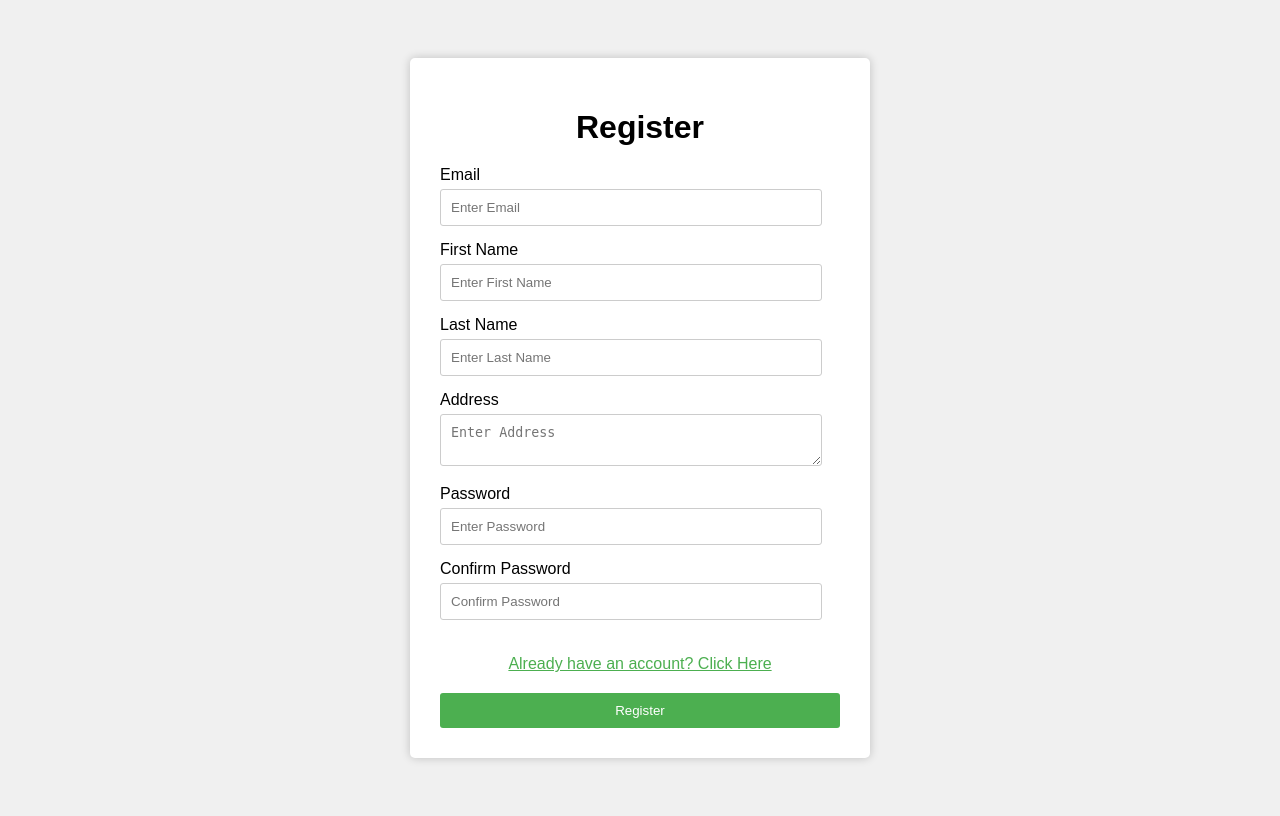
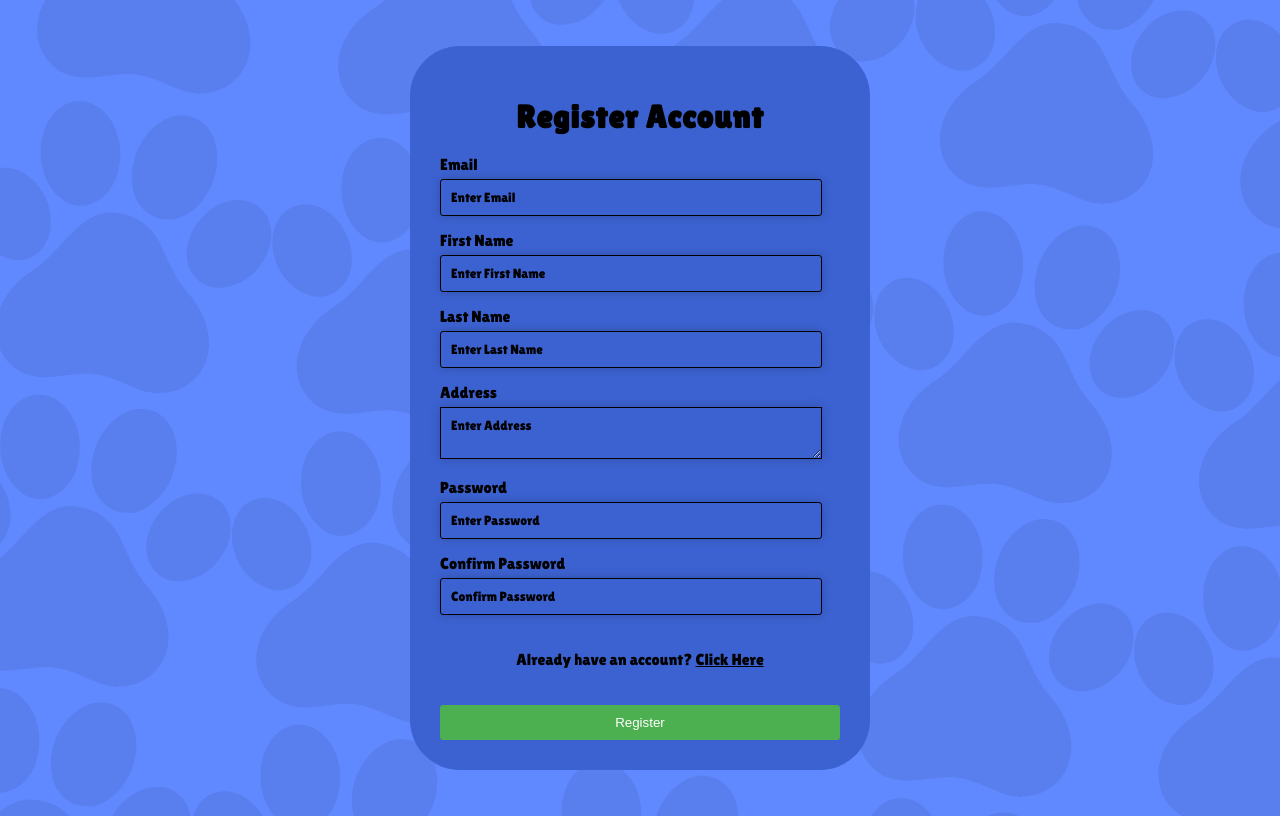
Before and after one commit to Fusbydev/petresq, a PHP site: page /registration.php in a window 1280 px wide. Run offline with PHP 8.4, Linux system fonts and the light colour scheme.

Commit message:
update profile and registration

```diff
--- a/edit-profile.php
+++ b/edit-profile.php
@@ -186,7 +186,7 @@ if ($_SERVER["REQUEST_METHOD"] == "POST") {
             if(image.length > 0) {
                 $("#pfp").attr('src', 'profile-pix/'+image+'');
             } else {
-                $("#pfp").attr('src', 'shrek.png');
+                $("#pfp").attr('src', 'profile-pix/no-profile-picture-15257.png');
             }
 
             $('#fname').val(data[0].first_name); // Accessing the first element of the array
--- a/listing.php
+++ b/listing.php
@@ -684,8 +684,9 @@ function viewListSeen(id, image, name, description, address, email) {
     console.log(id);
 }
 function listing(id, image, name, description, address, email, lastSeen, lost, date, profile, lister_id) {
-    console.log(profile);
+    console.log(profile.length);
     var container = $("#dataset");
+
     if (lost == 1) {
         var truncatedDescription = description.length > 100 ? description.substring(0, 50) + '...' : description;
         var cardHtml = `
@@ -761,6 +762,8 @@ function listing(id, image, name, description, address, email, lastSeen, lost, d
 
     // Initialize magnify on .zoom elements
     $('.zoom').magnify();
+    console.log(profile)
+
 }
 
 function startTextToSpeech(name, description, address) {
--- a/registration.php
+++ b/registration.php
@@ -10,15 +10,22 @@ if ($_SERVER["REQUEST_METHOD"] == "POST") {
         $confirm = $_POST['retype_password']; // Corrected variable name
         $address = $_POST['address']; // Corrected variable name
 
+        // Check if the email already exists in the database
+        $check_email_query = "SELECT * FROM account WHERE email = '$email'";
+        $result = mysqli_query($conn, $check_email_query);
+        if (mysqli_num_rows($result) > 0) {
+            echo "<script>alert('Email is already taken. Please choose another email.')</script>";
+
+        } else {
             if (strlen($password) < 8) { // Corrected function name
-            echo "<script>alert('password too short')</script>"; // Corrected alert message
+                echo "<script>alert('Password too short')</script>"; // Corrected alert message
             } else {
                 if ($password === $confirm) {
                     // Hash the password before storing it in the database for security reasons
                     $hashed_password = password_hash($password, PASSWORD_DEFAULT);
 
                     // Prepare and execute the SQL query
-                $sql = "INSERT INTO account (email, first_name, last_name, pasword, address) VALUES ('$email','$fname','$lname','$hashed_password','$address')";
+                    $sql = "INSERT INTO account (email, first_name, last_name, pasword, address, profile) VALUES ('$email','$fname','$lname','$hashed_password','$address', 'no-profile-picture-15257.png')";
                     if (mysqli_query($conn, $sql)) {
                         echo "<script>alert('Registration successful');</script>";
                         header("location: login.php");
@@ -33,7 +40,9 @@ if ($_SERVER["REQUEST_METHOD"] == "POST") {
             }
         }
     }
+}
 ?>
+
 <!DOCTYPE html>
 <html lang="en">
 <head>
@@ -41,13 +50,15 @@ if ($_SERVER["REQUEST_METHOD"] == "POST") {
 <meta name="viewport" content="width=device-width, initial-scale=1.0">
 <title>Registration Page</title>
 <style>
+  @import url('https://fonts.googleapis.com/css2?family=Bebas+Neue&family=Lilita+One&display=swap');
 body {
-  font-family: sans-serif;
   display: flex;
   justify-content: center;
   align-items: center;
   min-height: 100vh;
-  background-color: #f0f0f0;
+  background-image:url("background.png");
+  font-family: "Lilita One", sans-serif;
+
 }
 
 
@@ -55,8 +66,9 @@ body {
   width: 400px; /* Adjust width as needed */
   padding: 30px;
   background-color: white;
-  border-radius: 5px;
-  box-shadow: 0 0 10px rgba(0, 0, 0, 0.2);
+  border-radius: 50px;
+  background-color: #3C62D1;
+  background-color: ;
 }
 
 
@@ -77,7 +89,7 @@ body {
 .registration-form input[type="email"] {
   width: 90%; /* Full width for each input */
   padding: 10px;
-  border: 1px solid #ccc;
+  border: 1px solid black;
   border-radius: 3px;
   margin-bottom: 15px; /* Adjust spacing between inputs */
 }
@@ -86,7 +98,7 @@ body {
 .registration-form textarea {
   width: 90%; /* Full width for textarea */
   padding: 10px;
-  border: 1px solid #ccc;
+  border: 1px solid black
   border-radius: 3px;
   margin-bottom: 15px; /* Adjust spacing between textarea and button */
 }
@@ -111,18 +123,47 @@ body {
   margin-top: 20px; /* Add space above the link */
 }
 
+input{
+  background: transparent;
+  color: black;
+  border: 1px solid black;
+  box-shadow: 0 0 10px rgba(0, 0, 0, 0.2);
+}
+textarea{
+  background: transparent;
+  color: black;
+  border: 1px solid black;
+  box-shadow: 0 0 10px rgba(0, 0, 0, 0.2);
+}
 
-/* Adjust placeholder text color */
-.registration-form input[type="text"],
-.registration-form input[type="password"],
-.registration-form input[type="email"],
-.registration-form textarea {
-  ::placeholder { /* Target the pseudo-element */
-    color: #ccc; /* Adjust for better readability */
-  }
+::placeholder {
+  color: black;
+  font-family: "Lilita One", sans-serif;
 }
 
 
+a {
+  color: black;
+}
+.login-button{
+  color: black;
+  text-decoration: none;
+}
+.lab{
+  letter-spacing: 1px;
+}
+.msg{
+  position: absolute;
+  padding: 0px 3px 0px 3px;
+  border-radius: 10px;
+  margin-left: 50px;
+  margin-top: -2px;
+  height: 20px;
+}
+.msg p {
+  margin-top: 0;
+  color: orange;
+}
 /* Media query for smaller screens (adjust as needed) */
 @media only screen and (max-width: 576px) {
   .registration-form {
@@ -134,9 +175,13 @@ body {
 </head>
 <body>
 <div class="registration-form">
-  <h1>Register</h1>
+  <h1 class="lab">Register Account</h1>
   <form action="" method="post" onsubmit="return validateForm()">
+  <div class="msg" hidden>
+      <p class="warning">email taken*</p>
+    </div>
     <label for="email">Email</label>
+
     <input type="email" id="email" name="email" placeholder="Enter Email">
     <label for="name">First Name</label>
     <input type="text" id="name" name="name" placeholder="Enter First Name">
@@ -148,7 +193,7 @@ body {
     <input type="password" id="password" name="password" placeholder="Enter Password">
     <label for="retype_password">Confirm Password</label>
     <input type="password" id="retype_password" name="retype_password" placeholder="Confirm Password">
-    <a href="login.php" class="login-button">Already have an account? Click Here</a>
+    <p href="login.php" class="login-button">Already have an account? <a href="login.php">Click Here</a></p>
     <button type="submit" name="register">Register</button>
 
   </form>
```
Also changed, not shown: Profile.php (+7 -2 lines), login.php (+6 -3 lines), assets-pic/IMG-662891aea95fb2.75509472.png (added), assets-pic/IMG-662892fd865f76.21801545.png (added), assets-pic/IMG-6628aee652ddd0.98279441.png (added), profile-pix/1.png (added), profile-pix/3r.png (added), profile-pix/no-profile-picture-15257.png (added). Lines whose indentation alone changed are shown as unchanged.
